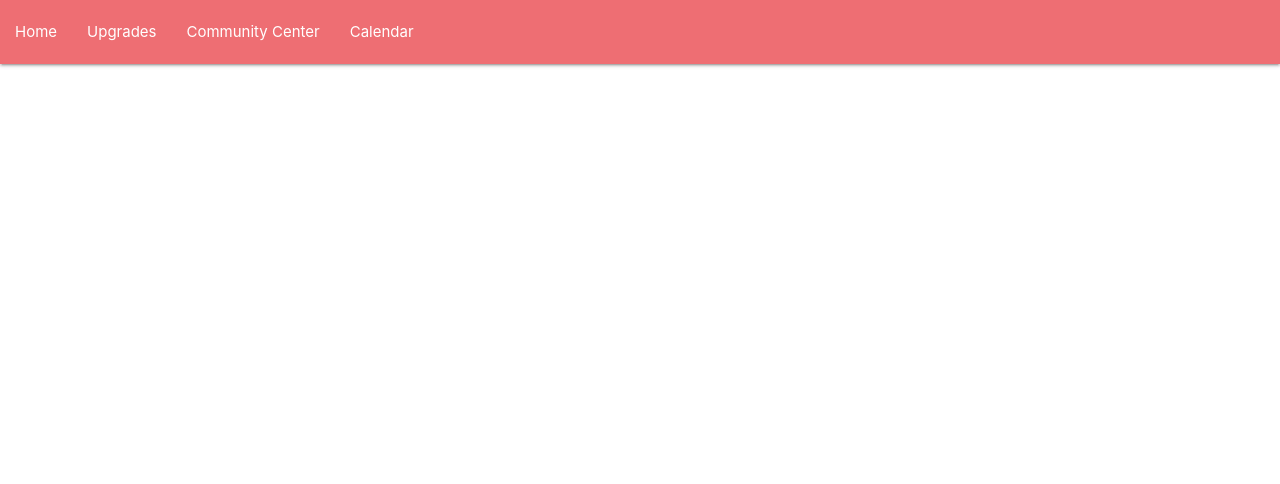
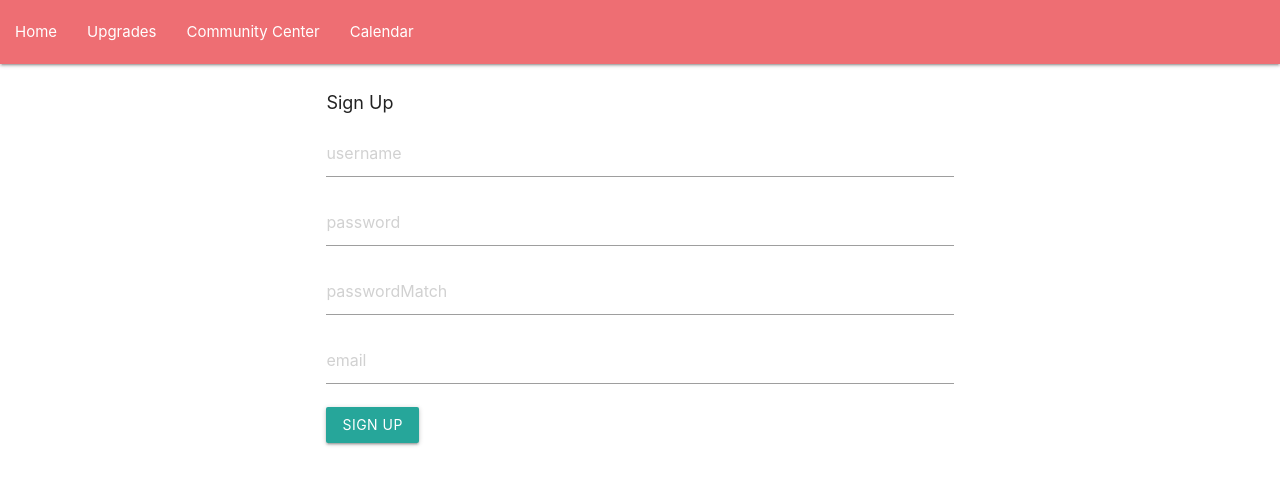
Before and after one commit to piratemermaid/sv-guide-app, a React (Create React App) app in the folder client/: page /signup in a window 1280 px wide. Shown: the top 484 px of the page. Built offline with nearby package versions, Linux system fonts and the light colour scheme; no server answers.

Commit message:
add signup to front end

```diff
--- a/client/src/App.js
+++ b/client/src/App.js
@@ -8,6 +8,8 @@ import { upgradeItems } from "./utils/upgrades";
 
 import Nav from "./components/Nav";
 import Home from "./pages/Home";
+import Login from "./pages/Login";
+import Signup from "./pages/Signup";
 import CCBundles from "./pages/CCBundles";
 import CCList from "./pages/CCList";
 import Upgrades from "./pages/Upgrades";
@@ -23,6 +25,7 @@ class App extends Component {
     this.reset = this.reset.bind(this);
     this.setToolPickup = this.setToolPickup.bind(this);
     this.changeSeasonFilter = this.changeSeasonFilter.bind(this);
+    this.authenticateUser = this.authenticateUser.bind(this);
   }
 
   /**
@@ -92,6 +95,11 @@ class App extends Component {
     localStorage.setItem(globals.LS, JSON.stringify(newState));
   }
 
+  authenticateUser(authenticated) {
+    this.setState({ authenticated });
+    // this.props.fetchUserData();
+  }
+
   componentWillMount() {
     // get data from LS
     if (Object.keys(this.state).length === 0) {
@@ -135,6 +143,20 @@ class App extends Component {
                   path="/"
                   render={() => <Home authenticated={authenticated} />}
                 />
+                <Route
+                  path="/login"
+                  render={() => (
+                    <Login authenticateUser={this.authenticateUser} />
+                  )}
+                />
+                }
+                <Route
+                  path="/signup"
+                  render={() => (
+                    <Signup authenticateUser={this.authenticateUser} />
+                  )}
+                />
+                }
                 <Route
                   exact
                   path={globals.URLS.COMMUNITY_CENTER}
--- a/client/src/pages/Home.js
+++ b/client/src/pages/Home.js
@@ -1,4 +1,5 @@
 import React from "react";
+import { Link } from "react-router-dom";
 
 // TODO: show list of user characters & allow them
 // to switch or create new
@@ -6,10 +7,13 @@ const Home = props => {
   return (
     <div className="container">
       <h3>Home</h3>
-      {props.authenticated ? "hi user" : "login or signup"}
-      {/* <a onClick={}>Signup</a> */}
-      {/* {" | "} */}
-      {/* <a onClick={}>Login</a> */}
+      {props.authenticated ? (
+        "hi user"
+      ) : (
+        <div>
+          <Link to="/login">Log in</Link> | <Link to="/signup">Sign up</Link>
+        </div>
+      )}
     </div>
   );
 };
--- /dev/null
+++ b/client/src/pages/Login.js
@@ -0,0 +1,19 @@
+import React, { Component } from "react";
+
+class Login extends Component {
+  constructor(props) {
+    super(props);
+
+    this.state = {};
+  }
+
+  render() {
+    return (
+      <div className="container">
+        <h3>Login</h3>
+      </div>
+    );
+  }
+}
+
+export default Login;
--- /dev/null
+++ b/client/src/pages/Signup.js
@@ -0,0 +1,154 @@
+import React, { Component } from "react";
+import { withRouter } from "react-router";
+
+class Signup extends Component {
+  constructor(props) {
+    super(props);
+
+    this.state = {
+      username: "",
+      password: "",
+      passwordMatch: "",
+      email: "",
+      errorMessage: null
+    };
+  }
+
+  /**
+   * validate inputs and signup
+   */
+  async signupUser(e, { username, password, passwordMatch, email }) {
+    e.preventDefault();
+
+    // if (!username) {
+    //   this.setState({ errorMessage: "Please enter a username" });
+    //   return;
+    // }
+    // if (username.length < 3) {
+    //   this.setState({ errorMessage: "Please enter a longer username" });
+    //   return;
+    // }
+    // if (!password) {
+    //   this.setState({ errorMessage: "Please enter a password" });
+    //   return;
+    // }
+    // if (password.length < 8) {
+    //   this.setState({
+    //     errorMessage: "Please enter a password that is at least 8 characters"
+    //   });
+    //   // TODO: check password strength
+    //   return;
+    // }
+    // if (!passwordMatch || password !== passwordMatch) {
+    //   this.setState({ errorMessage: "Please enter matching password" });
+    //   return;
+    // }
+    // if (!validateEmail(email)) {
+    //   this.setState({
+    //     errorMessage: "Please check your entered email"
+    //   });
+    //   return;
+    // }
+
+    if (this.state.errorMessage) {
+      return;
+    } else {
+      try {
+        let response = await fetch("/api/account/signup", {
+          method: "POST",
+          headers: {
+            Accept: "application/json",
+            "Content-Type": "application/json"
+          },
+          body: JSON.stringify({
+            username,
+            password,
+            passwordMatch,
+            email
+          })
+        });
+        const res = await response.json();
+
+        if (res.signup === "success") {
+          this.props.authenticateUser(true);
+          this.props.history.push("/");
+        } else {
+          this.props.authenticateUser(false);
+          this.setState({ errorMessage: res.message });
+        }
+      } catch (err) {
+        alert(err);
+      }
+    }
+  }
+
+  onInputChange(e, field) {
+    this.setState({ errorMessage: null });
+    this.setState({ [field]: e.target.value });
+  }
+
+  render() {
+    return (
+      <div className="container">
+        <div id="signup-form">
+          <h3>Sign Up</h3>
+          <form>
+            <div className="input-field">
+              <input
+                id="username"
+                type="text"
+                placeholder="username"
+                value={this.state.username}
+                onChange={e => this.onInputChange(e, "username")}
+              />
+            </div>
+            <div className="input-field">
+              <input
+                id="password"
+                type="password"
+                placeholder="password"
+                value={this.state.password}
+                onChange={e => this.onInputChange(e, "password")}
+              />
+            </div>
+            <div className="input-field">
+              <input
+                id="passwordMatch"
+                type="password"
+                placeholder="passwordMatch"
+                value={this.state.passwordMatch}
+                onChange={e => this.onInputChange(e, "passwordMatch")}
+              />
+            </div>
+            <div className="input-field">
+              <input
+                id="email"
+                type="text"
+                placeholder="email"
+                value={this.state.email}
+                onChange={e => this.onInputChange(e, "email")}
+              />
+            </div>
+            <div className="form-error">{this.state.errorMessage}</div>
+            <button
+              className="btn"
+              type="submit"
+              onClick={e =>
+                this.signupUser(e, {
+                  username: this.state.username,
+                  password: this.state.password,
+                  passwordMatch: this.state.passwordMatch,
+                  email: this.state.email
+                })
+              }
+            >
+              Sign Up
+            </button>
+          </form>
+        </div>
+      </div>
+    );
+  }
+}
+
+export default withRouter(Signup);
```
Also changed, not shown: 1 other file (tests, documents, lock files or other folders).
